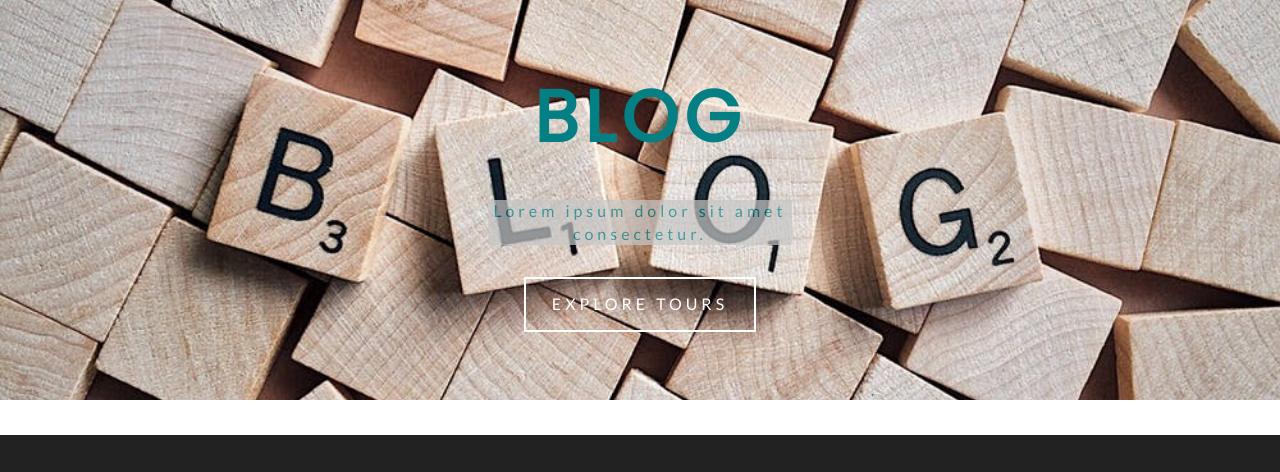
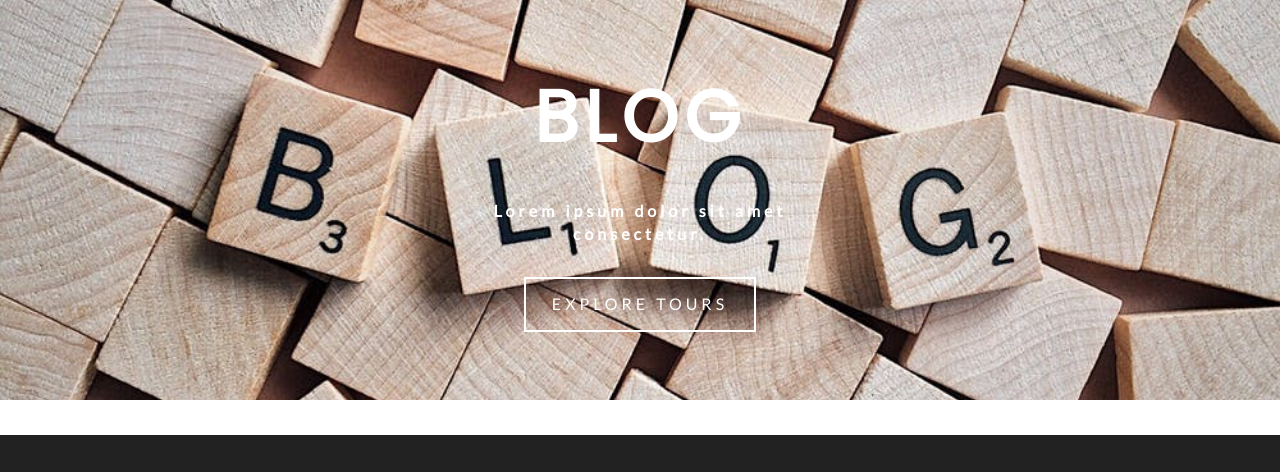
Before and after one commit to ashrafhafiz/ahvlabs-gatsby-backroads, a Gatsby site: page /blog in a window 1280 px wide. Shown: the part 170-642 px from the top of the page. Built offline with nearby package versions, Linux system fonts and the light colour scheme; Gatsby itself is replaced by a stand-in of ours.

```diff
--- a/src/css/banner.module.css
+++ b/src/css/banner.module.css
@@ -1,9 +1,25 @@
 .banner {
   text-align: center;
   letter-spacing: var(--mainSpacing);
-  color: #048085;
+  color: #ffffff;
   /* background: #c7c7c7; */
   /* opacity: 0.4; */
+  position: relative;
+  /* z-index: 10; */
+}
+.banner::before {
+  content: "";
+  height: 100%;
+  width: 100%;
+  background: #969696;
+  position: absolute;
+  top: 0;
+  left: 0;
+  bottom: 0;
+  right: 0;
+  opacity: 0.3;
+  z-index: -2;
+  border-radius: 25px;
 }
 .banner h1 {
   font-size: 3.3rem;
@@ -11,13 +27,15 @@
   margin-bottom: 2rem;
   padding: 0 1rem;
   letter-spacing: 6px;
+  /* z-index: 2; */
 }
 .banner p {
   width: 85%;
   margin: 0 auto;
   margin-bottom: 2rem;
-  background: #c7c7c7;
-  opacity: 0.7;
+  font-weight: 900;
+  /* background: #c7c7c7; */
+  /* opacity: 0.7; */
 }
 @media screen and (min-width: 768px) {
   .banner h1 {
--- a/src/pages/index.js
+++ b/src/pages/index.js
@@ -8,6 +8,7 @@ import About from "../components/home/about"
 import Services from "../components/home/services"
 import { graphql } from "gatsby"
 import FeaturedTours from "../components/home/featuredTours"
+import SEO from "../components/seo"
 
 export const query = graphql`
   query {
@@ -25,6 +26,7 @@ export default props => {
   // console.log(props.data)
   return (
     <Layout>
+      <SEO title="Home" />
       <HeroStyled home="true" img={props.data.defaultBcg.childImageSharp.fluid}>
         <Banner
           title="continue exploring"
```
Also changed, not shown: src/components/seo.js (added, +42 -0 lines).
